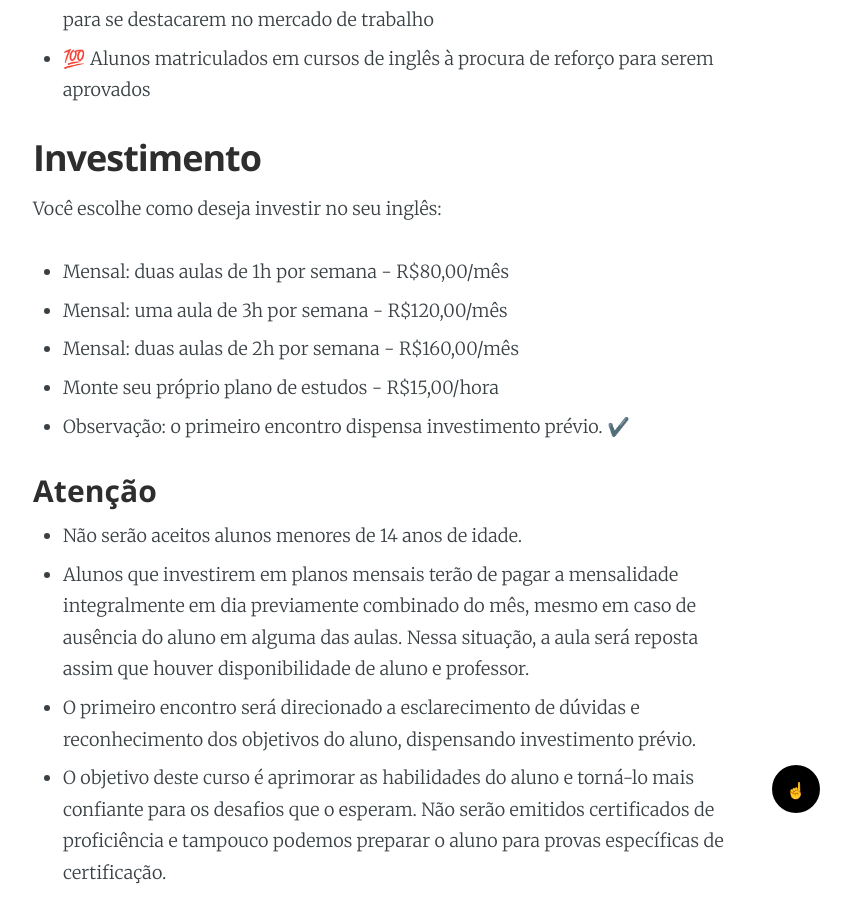
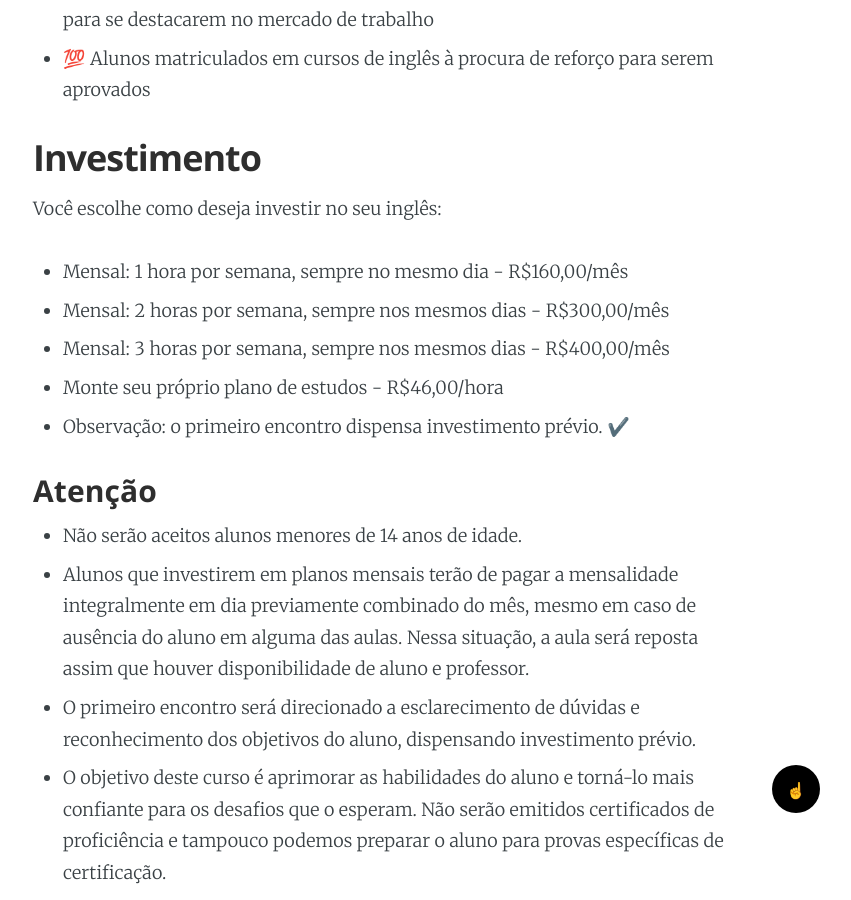
Before and after one commit to alvelvis/alvelvis.github.io, a Jekyll site: the page built from english.md, in a window 1280 px wide and 900 px high, scrolled down 1741 px. Shown: the whole window, without its empty margins (252-1103 px from the left). Built offline with Jekyll 4.4.1, drawn with Linux system fonts in a browser that asks for light colours.

```diff
--- a/english.md
+++ b/english.md
@@ -35,10 +35,10 @@ Tem inglês para todo mundo:
 
 Você escolhe como deseja investir no seu inglês:
 
-- Mensal: duas aulas de 1h por semana - R$80,00/mês
-- Mensal: uma aula de 3h por semana - R$120,00/mês
-- Mensal: duas aulas de 2h por semana - R$160,00/mês
-- Monte seu próprio plano de estudos - R$15,00/hora
+- Mensal: 1 hora por semana, sempre no mesmo dia - R$160,00/mês
+- Mensal: 2 horas por semana, sempre nos mesmos dias - R$300,00/mês
+- Mensal: 3 horas por semana, sempre nos mesmos dias - R$400,00/mês
+- Monte seu próprio plano de estudos - R$46,00/hora
 - Observação: o primeiro encontro dispensa investimento prévio. ✔️
 
 ### Atenção
```
Also changed, not shown: _posts/2020-12-12-como-eu-vim-parar-na-linguistica-computacional.md (+5 -5 lines), sobre.md (+1 -1 lines).
